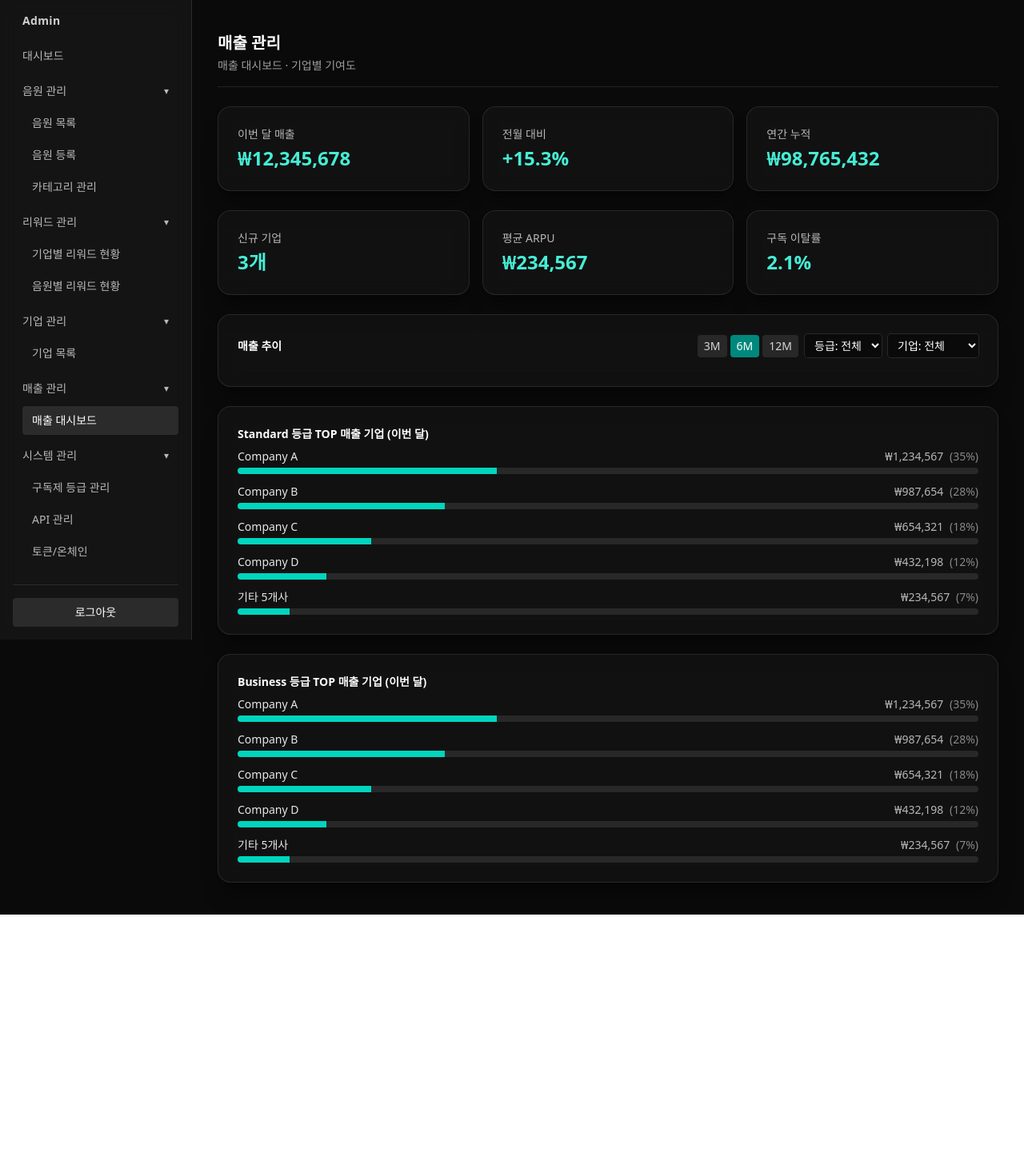
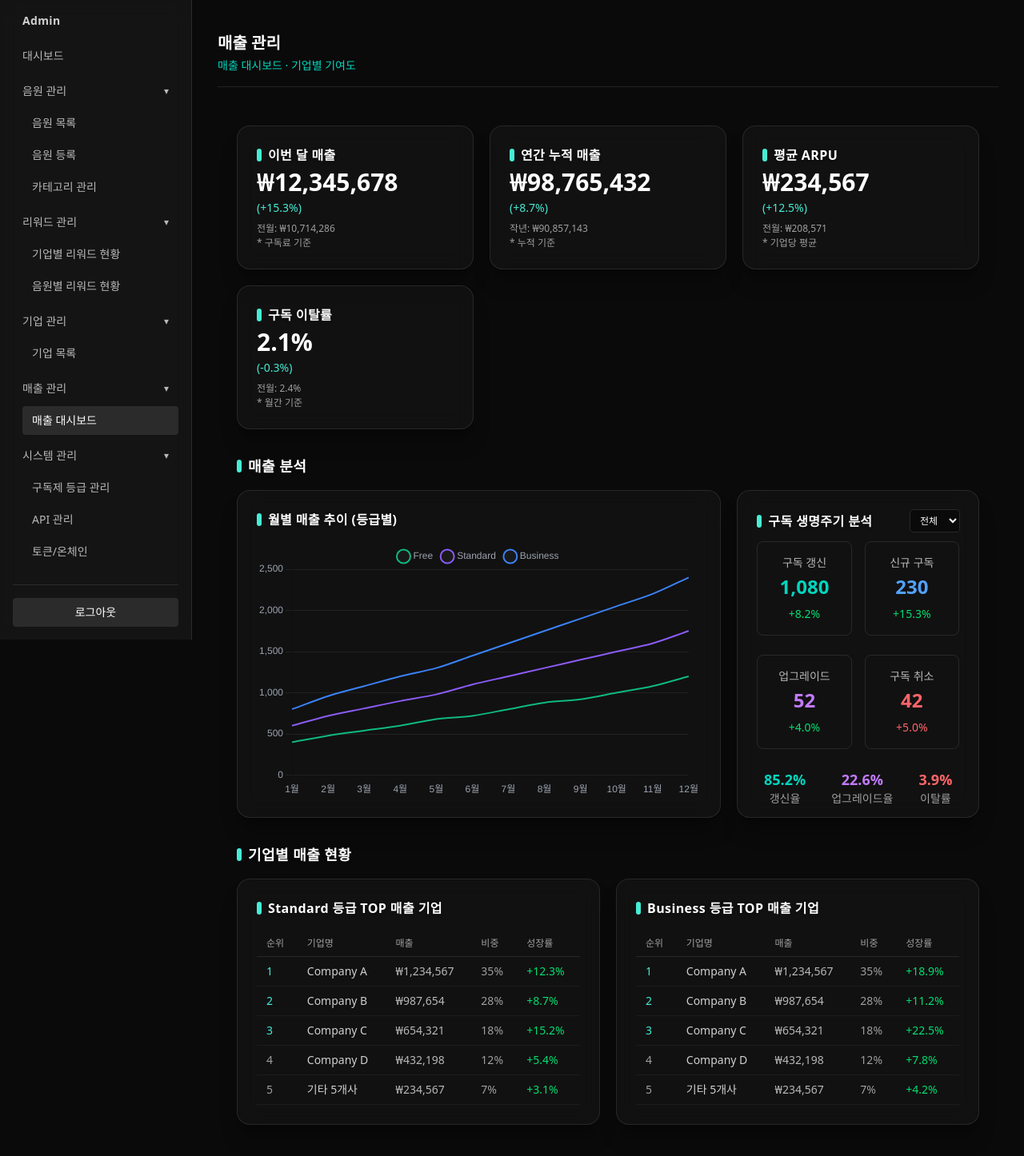
Before and after one commit to zzeen2/MPS-project, a Next.js app in the folder apps/frontend/admin/: page /admin/revenue in a window 1280 px wide. Shown: the top 1446 px of the page at 80% size. Before the commit the page ends 1144 px from the top, so only its background shows below. Built offline with nearby package versions, Linux system fonts and the light colour scheme.

Commit message:
[design] 매출 대시보드

```diff
--- a/apps/frontend/admin/src/app/admin/revenue/layout.tsx
+++ b/apps/frontend/admin/src/app/admin/revenue/layout.tsx
@@ -5,7 +5,7 @@ export default function RevenueLayout({ children }: { children: ReactNode }) {
     <div className="w-full">
       <div className="mb-6 border-b border-white/10 pb-4">
         <h1 className="text-xl font-semibold text-white">매출 관리</h1>
-        <p className="mt-1 text-sm text-white/60">매출 대시보드 · 기업별 기여도</p>
+        <p className="mt-1 text-sm text-teal-400">매출 대시보드 · 기업별 기여도</p>
       </div>
       {children}
     </div>
--- a/apps/frontend/admin/src/app/admin/revenue/page.tsx
+++ b/apps/frontend/admin/src/app/admin/revenue/page.tsx
@@ -1,150 +1,342 @@
 'use client'
 
+import { useEffect, useState } from 'react'
 import Card from '@/components/ui/Card'
+import Title from '@/components/ui/Title'
 import SimpleLineChart from '@/components/charts/SimpleLineChart'
-import { useMemo, useState } from 'react'
+import BarCategoryTop5 from '@/components/charts/BarCategoryTop5'
+import PieTierDistribution from '@/components/charts/PieTierDistribution'
 
 export default function RevenueDashboardPage() {
-  const kpisRow1 = [
-    { label: '이번 달 매출', value: '₩12,345,678' },
-    { label: '전월 대비', value: '+15.3%' },
-    { label: '연간 누적', value: '₩98,765,432' },
-  ]
-  const kpisRow2 = [
-    { label: '신규 기업', value: '3개' },
-    { label: '평균 ARPU', value: '₩234,567' },
-    { label: '구독 이탈률', value: '2.1%' },
+  const [lastUpdated, setLastUpdated] = useState<string>('')
+  const [company, setCompany] = useState<'전체'|'Company A'|'Company B'|'Company C'|'Company D'>('전체')
+  const [lifecycleFilter, setLifecycleFilter] = useState<'전체'|'1월'|'2월'|'3월'|'4월'|'5월'|'6월'|'7월'|'8월'|'9월'|'10월'|'11월'|'12월'>('전체')
+
+  // KPI 데이터
+  const kpis = [
+    {
+      title: '이번 달 매출',
+      value: '₩12,345,678',
+      change: '+15.3%',
+      detail: '전월: ₩10,714,286',
+      note: '* 구독료 기준'
+    },
+    {
+      title: '연간 누적 매출',
+      value: '₩98,765,432',
+      change: '+8.7%',
+      detail: '작년: ₩90,857,143',
+      note: '* 누적 기준'
+    },
+    {
+      title: '평균 ARPU',
+      value: '₩234,567',
+      change: '+12.5%',
+      detail: '전월: ₩208,571',
+      note: '* 기업당 평균'
+    },
+    {
+      title: '구독 이탈률',
+      value: '2.1%',
+      change: '-0.3%',
+      detail: '전월: 2.4%',
+      note: '* 월간 기준'
+    },
   ]
 
+  // TOP 기업 데이터
   const standardTop = [
-    { name: 'Company A', amount: 1234567, pct: 35 },
-    { name: 'Company B', amount: 987654, pct: 28 },
-    { name: 'Company C', amount: 654321, pct: 18 },
-    { name: 'Company D', amount: 432198, pct: 12 },
-    { name: '기타 5개사', amount: 234567, pct: 7 },
+    { name: 'Company A', amount: 1234567, pct: 35, growth: '+12.3%' },
+    { name: 'Company B', amount: 987654, pct: 28, growth: '+8.7%' },
+    { name: 'Company C', amount: 654321, pct: 18, growth: '+15.2%' },
+    { name: 'Company D', amount: 432198, pct: 12, growth: '+5.4%' },
+    { name: '기타 5개사', amount: 234567, pct: 7, growth: '+3.1%' },
   ]
   const businessTop = [
-    { name: 'Company A', amount: 1234567, pct: 35 },
-    { name: 'Company B', amount: 987654, pct: 28 },
-    { name: 'Company C', amount: 654321, pct: 18 },
-    { name: 'Company D', amount: 432198, pct: 12 },
-    { name: '기타 5개사', amount: 234567, pct: 7 },
+    { name: 'Company A', amount: 1234567, pct: 35, growth: '+18.9%' },
+    { name: 'Company B', amount: 987654, pct: 28, growth: '+11.2%' },
+    { name: 'Company C', amount: 654321, pct: 18, growth: '+22.5%' },
+    { name: 'Company D', amount: 432198, pct: 12, growth: '+7.8%' },
+    { name: '기타 5개사', amount: 234567, pct: 7, growth: '+4.2%' },
   ]
 
-  // filters
-  const [range, setRange] = useState<'3M'|'6M'|'12M'>('6M')
-  const [tier, setTier] = useState<'전체'|'Standard'|'Business'>('전체')
-  const [company, setCompany] = useState<'전체'|'Company A'|'Company B'|'Company C'|'Company D'>('전체')
+  // 차트 데이터
+  const labels = ['1월','2월','3월','4월','5월','6월','7월','8월','9월','10월','11월','12월']
 
-  const labels = useMemo(() => {
-    const months = ['1월','2월','3월','4월','5월','6월','7월','8월','9월','10월','11월','12월']
-    if (range === '3M') return months.slice(0, 3)
-    if (range === '6M') return months.slice(0, 6)
-    return months
-  }, [range])
+  const series = [
+    {
+      label: 'Free',
+      data: [400, 480, 540, 600, 680, 720, 800, 880, 920, 1000, 1080, 1200]
+    },
+    {
+      label: 'Standard',
+      data: [600, 720, 810, 900, 980, 1100, 1200, 1300, 1400, 1500, 1600, 1750]
+    },
+    {
+      label: 'Business',
+      data: [800, 960, 1080, 1200, 1300, 1450, 1600, 1750, 1900, 2050, 2200, 2400]
+    }
+  ]
 
-  const series = useMemo(() => {
-    const base = range === '3M' ? [900, 1100, 1300]
-      : range === '6M' ? [700, 850, 920, 1100, 1200, 1400]
-      : [600, 720, 810, 900, 980, 1100, 1200, 1300, 1400, 1500, 1600, 1750]
-    let factor = 1
-    if (tier === 'Standard') factor += 0.05
-    if (tier === 'Business') factor += 0.12
-    if (company !== '전체') factor += 0.08
-    const data = base.map((v, i) => Math.round(v * factor + (i%3)*20))
-    return [{ label: '매출', data }]
-  }, [range, tier, company])
+  useEffect(() => {
+    // 마지막 업데이트 시간
+    const updateTime = () => {
+      const now = new Date()
+      const s = now.toLocaleString('ko-KR', {
+        month: 'short',
+        day: 'numeric',
+        hour: '2-digit',
+        minute: '2-digit',
+        second: '2-digit'
+      })
+      setLastUpdated(s)
+    }
+
+    updateTime()
+    const interval = setInterval(updateTime, 1000)
+    return () => clearInterval(interval)
+  }, [])
 
   return (
-    <div className="space-y-6">
-      {/* KPI Row 1 */}
-      <div className="grid gap-4 sm:grid-cols-2 lg:grid-cols-3">
-        {kpisRow1.map((k, i) => (
+    <div className="w-full px-6 py-6">
+      {/* KPI Cards */}
+      <section className="mb-8">
+        <div className="grid gap-5 [grid-template-columns:repeat(auto-fit,minmax(240px,1fr))]">
+          {kpis.map((kpi, i) => (
             <Card key={i}>
-            <div className="text-sm text-white/70">{k.label}</div>
-            <div className="mt-1 text-2xl font-semibold text-white">
-              <span className="text-teal-300">{k.value}</span>
+              <div className="space-y-1">
+                <Title variant="card">{kpi.title}</Title>
+                <div className="text-3xl font-bold text-white">{kpi.value}</div>
+                <div className="space-y-0.5">
+                  <div className="text-sm text-teal-300">({kpi.change})</div>
+                  <div className="mt-2 space-y-0.5">
+                    <div className="text-xs text-white/60">{kpi.detail}</div>
+                    <div className="text-xs text-white/60">{kpi.note}</div>
+                  </div>
+                </div>
               </div>
             </Card>
           ))}
         </div>
+      </section>
 
-      {/* KPI Row 2 */}
-      <div className="grid gap-4 sm:grid-cols-2 lg:grid-cols-3">
-        {kpisRow2.map((k, i) => (
-          <Card key={i}>
-            <div className="text-sm text-white/70">{k.label}</div>
-            <div className="mt-1 text-2xl font-semibold text-white">
-              <span className="text-teal-300">{k.value}</span>
-            </div>
-          </Card>
-        ))}
-      </div>
-
-      {/* Trend + Filters */}
+      {/* Charts Section */}
+      <section className="mb-8">
+        <Title variant="section" className="mb-4">매출 분석</Title>
+        <div className="grid gap-5 [grid-template-columns:2fr_1fr] max-[1200px]:grid-cols-1">
           <Card>
-        <div className="mb-3 flex flex-col gap-2 sm:flex-row sm:items-center sm:justify-between">
-          <div className="text-sm font-semibold">매출 추이</div>
-          <div className="flex flex-wrap items-center gap-2 text-sm">
-            <div className="flex gap-1">
-              {(['3M','6M','12M'] as const).map(r => (
-                <button key={r} onClick={()=>setRange(r)} className={`rounded px-2 py-1 ${range===r? 'bg-teal-600/90 text-white':'bg-white/10 text-white/80 hover:bg-white/15'}`}>{r}</button>
-              ))}
-            </div>
-            <select value={tier} onChange={e=>setTier(e.target.value as any)} className="rounded bg-black/40 px-2 py-1 text-white outline-none ring-1 ring-white/10 focus:ring-2 focus:ring-teal-400/60">
-              <option value="전체">등급: 전체</option>
-              <option value="Standard">Standard</option>
-              <option value="Business">Business</option>
-            </select>
-            <select value={company} onChange={e=>setCompany(e.target.value as any)} className="rounded bg-black/40 px-2 py-1 text-white outline-none ring-1 ring-white/10 focus:ring-2 focus:ring-teal-400/60">
-              <option value="전체">기업: 전체</option>
-              <option value="Company A">Company A</option>
-              <option value="Company B">Company B</option>
-              <option value="Company C">Company C</option>
-              <option value="Company D">Company D</option>
-            </select>
-          </div>
-        </div>
-        <div className="min-w-0 overflow-hidden">
+            <Title variant="card" className="mb-4">월별 매출 추이 (등급별)</Title>
+            <div className="h-80">
               <SimpleLineChart labels={labels} series={series} />
             </div>
           </Card>
-
-      {/* Standard Top */}
                     <Card>
-        <div className="mb-2 text-sm font-semibold">Standard 등급 TOP 매출 기업 (이번 달)</div>
-        <div className="space-y-3">
-          {standardTop.map((c, i) => (
-            <div key={i} className="text-sm">
-              <div className="flex items-center justify-between">
-                <div className="text-white/90">{c.name}</div>
-                <div className="text-white/70">₩{c.amount.toLocaleString()} <span className="ml-1 text-white/50">({c.pct}%)</span></div>
+            <div className="mb-3 flex flex-col gap-2 sm:flex-row sm:items-center sm:justify-between">
+              <Title variant="card" className="mb-0">구독 생명주기 분석</Title>
+              <select
+                value={lifecycleFilter}
+                onChange={e=>setLifecycleFilter(e.target.value as any)}
+                className="rounded bg-black/40 px-2 py-1 text-white text-xs outline-none ring-1 ring-white/10 focus:ring-2 focus:ring-teal-400/60"
+              >
+                <option value="전체">전체</option>
+                <option value="1월">1월</option>
+                <option value="2월">2월</option>
+                <option value="3월">3월</option>
+                <option value="4월">4월</option>
+                <option value="5월">5월</option>
+                <option value="6월">6월</option>
+                <option value="7월">7월</option>
+                <option value="8월">8월</option>
+                <option value="9월">9월</option>
+                <option value="10월">10월</option>
+                <option value="11월">11월</option>
+                <option value="12월">12월</option>
+              </select>
             </div>
-              <div className="mt-1 h-2 w-full overflow-hidden rounded bg-white/10">
-                <div className="h-full bg-teal-400" style={{ width: `${c.pct}%` }} />
+            <div className="h-80">
+              <div className="space-y-6">
+                <div className="grid grid-cols-2 gap-4">
+                  <div className="text-center p-4 rounded-lg border border-white/10">
+                    <div className="text-sm text-white/70 mb-1">구독 갱신</div>
+                    <div className="text-2xl font-bold text-teal-400 mb-2">
+                      {lifecycleFilter === '전체' ? '1,080' :
+                       lifecycleFilter === '12월' ? '1,080' :
+                       lifecycleFilter === '11월' ? '1,050' :
+                       lifecycleFilter === '10월' ? '1,020' :
+                       lifecycleFilter === '9월' ? '1,000' :
+                       lifecycleFilter === '8월' ? '980' :
+                       lifecycleFilter === '7월' ? '950' :
+                       lifecycleFilter === '6월' ? '920' :
+                       lifecycleFilter === '5월' ? '900' :
+                       lifecycleFilter === '4월' ? '880' :
+                       lifecycleFilter === '3월' ? '850' :
+                       lifecycleFilter === '2월' ? '820' : '800'}
+                    </div>
+                    <div className="text-sm text-green-400 font-medium">
+                      {lifecycleFilter === '전체' ? '+8.2%' : '+5.2%'}
                     </div>
                   </div>
+                  <div className="text-center p-4 rounded-lg border border-white/10">
+                    <div className="text-sm text-white/70 mb-1">신규 구독</div>
+                    <div className="text-2xl font-bold text-blue-400 mb-2">
+                      {lifecycleFilter === '전체' ? '230' :
+                       lifecycleFilter === '12월' ? '230' :
+                       lifecycleFilter === '11월' ? '220' :
+                       lifecycleFilter === '10월' ? '210' :
+                       lifecycleFilter === '9월' ? '200' :
+                       lifecycleFilter === '8월' ? '190' :
+                       lifecycleFilter === '7월' ? '180' :
+                       lifecycleFilter === '6월' ? '175' :
+                       lifecycleFilter === '5월' ? '160' :
+                       lifecycleFilter === '4월' ? '140' :
+                       lifecycleFilter === '3월' ? '150' :
+                       lifecycleFilter === '2월' ? '135' : '120'}
+                    </div>
+                    <div className="text-sm text-green-400 font-medium">
+                      {lifecycleFilter === '전체' ? '+15.3%' : '+12.1%'}
+                    </div>
+                  </div>
+                </div>
+                <div className="grid grid-cols-2 gap-4">
+                  <div className="text-center p-4 rounded-lg border border-white/10">
+                    <div className="text-sm text-white/70 mb-1">업그레이드</div>
+                    <div className="text-2xl font-bold text-purple-400 mb-2">
+                      {lifecycleFilter === '전체' ? '52' :
+                       lifecycleFilter === '12월' ? '52' :
+                       lifecycleFilter === '11월' ? '50' :
+                       lifecycleFilter === '10월' ? '48' :
+                       lifecycleFilter === '9월' ? '45' :
+                       lifecycleFilter === '8월' ? '42' :
+                       lifecycleFilter === '7월' ? '40' :
+                       lifecycleFilter === '6월' ? '38' :
+                       lifecycleFilter === '5월' ? '35' :
+                       lifecycleFilter === '4월' ? '32' :
+                       lifecycleFilter === '3월' ? '30' :
+                       lifecycleFilter === '2월' ? '28' : '25'}
+                    </div>
+                    <div className="text-sm text-green-400 font-medium">
+                      {lifecycleFilter === '전체' ? '+4.0%' : '+3.2%'}
+                    </div>
+                  </div>
+                  <div className="text-center p-4 rounded-lg border border-white/10">
+                    <div className="text-sm text-white/70 mb-1">구독 취소</div>
+                    <div className="text-2xl font-bold text-red-400 mb-2">
+                      {lifecycleFilter === '전체' ? '42' :
+                       lifecycleFilter === '12월' ? '42' :
+                       lifecycleFilter === '11월' ? '40' :
+                       lifecycleFilter === '10월' ? '38' :
+                       lifecycleFilter === '9월' ? '35' :
+                       lifecycleFilter === '8월' ? '32' :
+                       lifecycleFilter === '7월' ? '30' :
+                       lifecycleFilter === '6월' ? '28' :
+                       lifecycleFilter === '5월' ? '25' :
+                       lifecycleFilter === '4월' ? '22' :
+                       lifecycleFilter === '3월' ? '20' :
+                       lifecycleFilter === '2월' ? '18' : '15'}
+                    </div>
+                    <div className="text-sm text-red-400 font-medium">
+                      {lifecycleFilter === '전체' ? '+5.0%' : '+4.1%'}
+                    </div>
+                  </div>
+                </div>
+
+                {/* 간단한 요약 */}
+                <div className="flex justify-center items-center gap-8 text-sm">
+                  <div className="text-center">
+                    <div className="text-lg font-semibold text-teal-400">
+                      {lifecycleFilter === '전체' ? '85.2%' : '82.1%'}
+                    </div>
+                    <div className="text-white/60">갱신율</div>
+                  </div>
+                  <div className="text-center">
+                    <div className="text-lg font-semibold text-purple-400">
+                      {lifecycleFilter === '전체' ? '22.6%' : '20.8%'}
+                    </div>
+                    <div className="text-white/60">업그레이드율</div>
+                  </div>
+                  <div className="text-center">
+                    <div className="text-lg font-semibold text-red-400">
+                      {lifecycleFilter === '전체' ? '3.9%' : '3.5%'}
+                    </div>
+                    <div className="text-white/60">이탈률</div>
+                  </div>
+                </div>
+              </div>
+            </div>
+          </Card>
+        </div>
+      </section>
+
+      {/* TOP Companies Section */}
+      <section className="mb-8">
+        <Title variant="section" className="mb-4">기업별 매출 현황</Title>
+        <div className="grid gap-5 [grid-template-columns:repeat(auto-fit,minmax(380px,1fr))]">
+          {/* Standard TOP */}
+          <Card>
+            <Title variant="card" className="mb-4">Standard 등급 TOP 매출 기업</Title>
+            <div className="overflow-x-auto">
+              <table className="w-full">
+                <thead>
+                  <tr className="border-b border-white/10">
+                    <th className="text-left py-2 px-3 text-xs font-medium text-white/60">순위</th>
+                    <th className="text-left py-2 px-3 text-xs font-medium text-white/60">기업명</th>
+                    <th className="text-left py-2 px-3 text-xs font-medium text-white/60">매출</th>
+                    <th className="text-left py-2 px-3 text-xs font-medium text-white/60">비중</th>
+                    <th className="text-left py-2 px-3 text-xs font-medium text-white/60">성장률</th>
+                  </tr>
+                </thead>
+                <tbody className="text-sm">
+                  {standardTop.map((company, i) => (
+                    <tr key={i} className="border-b border-white/5">
+                      <td className={`py-2 px-3 font-medium ${
+                        i < 3 ? 'text-teal-300' : 'text-white/60'
+                      }`}>{i + 1}</td>
+                      <td className="py-2 px-3 text-white/80">{company.name}</td>
+                      <td className="py-2 px-3 text-white/70">₩{company.amount.toLocaleString()}</td>
+                      <td className="py-2 px-3 text-white/60">{company.pct}%</td>
+                      <td className="py-2 px-3 text-green-400">{company.growth}</td>
+                    </tr>
                   ))}
+                </tbody>
+              </table>
             </div>
           </Card>
 
-      {/* Business Top */}
+          {/* Business TOP */}
           <Card>
-        <div className="mb-2 text-sm font-semibold">Business 등급 TOP 매출 기업 (이번 달)</div>
-        <div className="space-y-3">
-          {businessTop.map((c, i) => (
-            <div key={i} className="text-sm">
-              <div className="flex items-center justify-between">
-                <div className="text-white/90">{c.name}</div>
-                <div className="text-white/70">₩{c.amount.toLocaleString()} <span className="ml-1 text-white/50">({c.pct}%)</span></div>
-              </div>
-              <div className="mt-1 h-2 w-full overflow-hidden rounded bg-white/10">
-                <div className="h-full bg-teal-400" style={{ width: `${c.pct}%` }} />
-              </div>
-            </div>
+            <Title variant="card" className="mb-4">Business 등급 TOP 매출 기업</Title>
+            <div className="overflow-x-auto">
+              <table className="w-full">
+                <thead>
+                  <tr className="border-b border-white/10">
+                    <th className="text-left py-2 px-3 text-xs font-medium text-white/60">순위</th>
+                    <th className="text-left py-2 px-3 text-xs font-medium text-white/60">기업명</th>
+                    <th className="text-left py-2 px-3 text-xs font-medium text-white/60">매출</th>
+                    <th className="text-left py-2 px-3 text-xs font-medium text-white/60">비중</th>
+                    <th className="text-left py-2 px-3 text-xs font-medium text-white/60">성장률</th>
+                  </tr>
+                </thead>
+                <tbody className="text-sm">
+                  {businessTop.map((company, i) => (
+                    <tr key={i} className="border-b border-white/5">
+                      <td className={`py-2 px-3 font-medium ${
+                        i < 3 ? 'text-teal-300' : 'text-white/60'
+                      }`}>{i + 1}</td>
+                      <td className="py-2 px-3 text-white/80">{company.name}</td>
+                      <td className="py-2 px-3 text-white/70">₩{company.amount.toLocaleString()}</td>
+                      <td className="py-2 px-3 text-white/60">{company.pct}%</td>
+                      <td className="py-2 px-3 text-green-400">{company.growth}</td>
+                    </tr>
                   ))}
+                </tbody>
+              </table>
             </div>
           </Card>
         </div>
+      </section>
+
+
+
+    </div>
   )
 }
```
Lines whose indentation alone changed are shown as unchanged.
